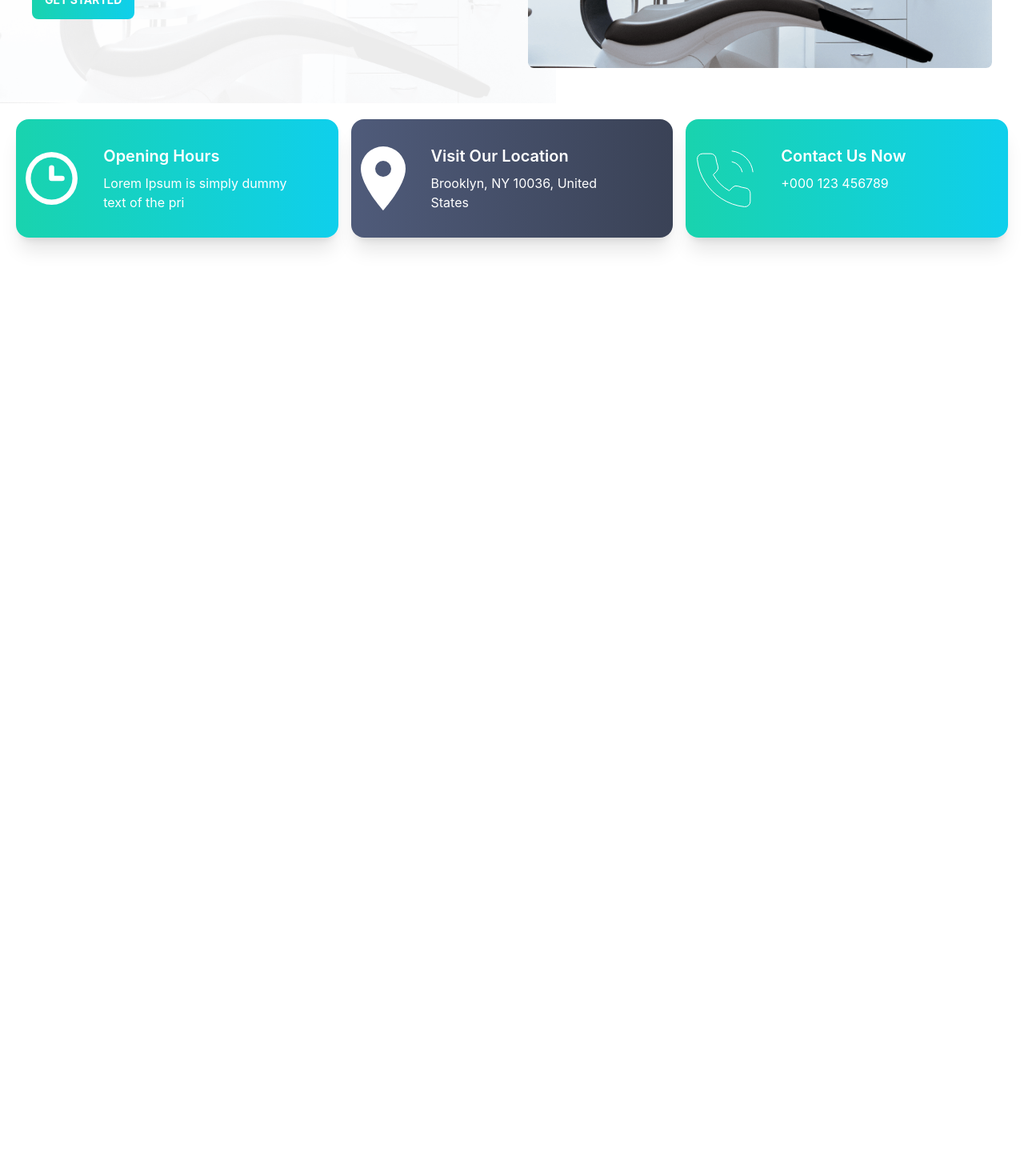
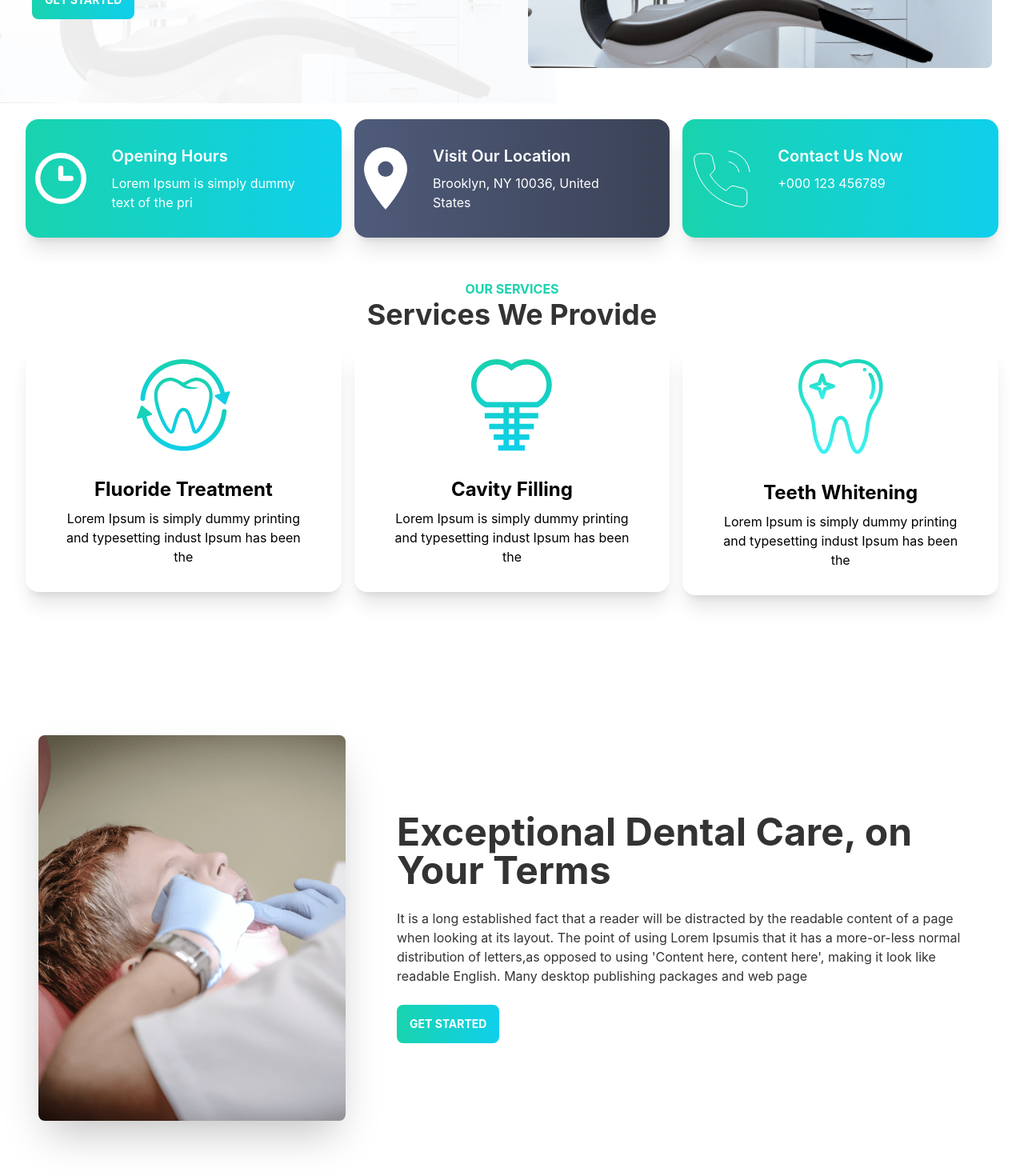
Before and after one commit to Developer-Barsha/Doctors-Portal-Client, a React (Create React App) app: page / in a window 1280 px wide. Shown: the part 380-1850 px from the top of the page at 80% size. Before the commit the page ends 800 px from the top, so only its background shows below. Built offline with nearby package versions, Linux system fonts and the light colour scheme.

Commit message:
exceptional done

```diff
--- a/src/Pages/Home/Banner/Banner.css
+++ b/src/Pages/Home/Banner/Banner.css
@@ -21,10 +21,11 @@
     padding: 20px;
 }
 
-.banner button:hover{
+.my-button:hover{
     color: #3A4256;
     transition: 0.5s;
     transform: scale(0.95);
+    border-radius: 0 5px 0 5px;
 }
 
 @media only screen and (max-width:800px) {
--- a/src/Pages/Home/Banner/Banner.js
+++ b/src/Pages/Home/Banner/Banner.js
@@ -12,7 +12,7 @@ const Banner = () => {
                 <div>
                     <h1 className='text-5xl font-bold mb-4'>Your New Smile Starts Here</h1>
                     <p>Lorem Ipsum is simply dummy text of the printing and typesetting industry. Lorem Ipsum has been the industry's standard dummy text ever since the</p>
-                    <button className='btn btn-primary border-0 text-white font-bold mt-4 bg-gradient-to-r to-primary from-secondary'>GET STARTED</button>
+                    <button className='my-button btn btn-primary border-0 text-white font-bold mt-4 bg-gradient-to-r to-primary from-secondary'>GET STARTED</button>
                 </div>
             </div>
         </section>
--- /dev/null
+++ b/src/Pages/Home/Exceptional.js
@@ -0,0 +1,19 @@
+import React from 'react';
+import exceptional from './../../assets/images/treatment.png'
+
+const Exceptional = () => {
+    return (
+        <div class="hero min-h-screen px-8">
+            <div class="hero-content flex-col lg:flex-row gap-8 lg:gap-16">
+                <img src={exceptional} class="max-w-sm rounded-lg shadow-2xl" alt=''/>
+                <div>
+                    <h1 class="text-5xl font-bold">Exceptional Dental Care, on Your Terms</h1>
+                    <p class="py-6">It is a long established fact that a reader will be distracted by the readable content of a page when looking at its layout. The point of using Lorem Ipsumis that it has a more-or-less normal distribution of letters,as opposed to using 'Content here, content here', making it look like readable English. Many desktop publishing packages and web page</p>
+                    <button className='my-button btn btn-primary border-0 text-white font-bold bg-gradient-to-r to-primary from-secondary'>GET STARTED</button>
+                </div>
+            </div>
+        </div>
+    );
+};
+
+export default Exceptional;
--- a/src/Pages/Home/Home.js
+++ b/src/Pages/Home/Home.js
@@ -1,12 +1,16 @@
 import React from 'react';
 import Banner from './Banner/Banner';
+import Exceptional from './Exceptional';
 import Info from './Info/Info';
+import Services from './Services/Services';
 
 const Home = () => {
     return (
         <div>
             <Banner/>
             <Info/>
+            <Services/>
+            <Exceptional/>
         </div>
     );
 };
--- a/src/Pages/Home/Info/Info.js
+++ b/src/Pages/Home/Info/Info.js
@@ -6,15 +6,15 @@ import phone from './../../../assets/icons/phone.svg';
 
 const Info = () => {
     const infos=[
-        {id:1, img:clock, name:'Opening Hours', description:"Lorem Ipsum is simply dummy text of the pri"},
-        {id:2, img: marker, name:'Visit Our Location', description:"Brooklyn, NY 10036, United States"},
-        {id:3, img:phone, name:'Contact Us Now', description:"+000 123 456789"}
+        {id:1, img:clock, name:'Opening Hours', description:"Lorem Ipsum is simply dummy text of the pri", bgClass:"bg-gradient-to-r to-primary from-secondary"},
+        {id:2, img: marker, name:'Visit Our Location', description:"Brooklyn, NY 10036, United States", bgClass:"bg-gradient-to-r to-accent from-neutral"},
+        {id:3, img:phone, name:'Contact Us Now', description:"+000 123 456789", bgClass:"bg-gradient-to-r to-primary from-secondary"}
     ]
 
     return (
-        <div className='grid grid-cols-1 lg:grid-cols-3 gap-4 py-5 px-5'>
+        <div className='grid grid-cols-1 lg:grid-cols-3 gap-4 py-5 px-8'>
             {
-                infos.map(info=><InfoCard info={info} />)
+                infos.map(info=><InfoCard key={info.id} info={info} />)
             }
         </div>
     );
--- a/src/Pages/Home/Info/InfoCard/InfoCard.css
+++ b/src/Pages/Home/Info/InfoCard/InfoCard.css
@@ -1,9 +1,6 @@
-.info-card:nth-child(2){
-    background: linear-gradient(90deg, #4F5B7A,#3A4256);
-}
-
 .info-card:hover{
     animation: card 0.7s ease-in-out infinite;
+    box-shadow: 5px 5px 20px #999;
 }
 
 @keyframes card{
--- a/src/Pages/Home/Info/InfoCard/InfoCard.js
+++ b/src/Pages/Home/Info/InfoCard/InfoCard.js
@@ -2,10 +2,10 @@ import React from 'react';
 import './InfoCard.css'
 
 const InfoCard = ({info}) => {
-    const {name, img, description} = info;
+    const {name, img, description, bgClass} = info;
 
     return (
-        <div class="info-card card bg-gradient-to-r text-white to-primary from-secondary lg:card-side shadow-xl px-3">
+        <div class={`info-card card text-white lg:card-side shadow-xl px-3 ${bgClass}`}>
             <figure><img src={img} alt="Album" className='pt-4 lg:pt-0' /></figure>
             <div class="card-body">
                 <h2 class="card-title">{name}</h2>
--- /dev/null
+++ b/src/Pages/Home/Services/ServiceCard.js
@@ -0,0 +1,19 @@
+import React from 'react';
+
+const ServiceCard = ({service}) => {
+    const {name, img, description} = service;
+
+    return (
+        <div>
+            <div class={`info-card card text-black shadow-xl px-3 bg-white`}>
+            <figure><img src={img} alt="Album" className='pt-5' /></figure>
+            <div class="card-body">
+                <h2 class="text-2xl font-bold">{name}</h2>
+                <p>{description}</p>
+            </div>
+        </div>
+        </div>
+    );
+};
+
+export default ServiceCard;
--- /dev/null
+++ b/src/Pages/Home/Services/Services.js
@@ -0,0 +1,27 @@
+import React from 'react';
+import whitening from './../../../assets/images/whitening.png';
+import cavity from './../../../assets/images/cavity.png';
+import fluoride from './../../../assets/images/fluoride.png';
+import ServiceCard from './ServiceCard';
+
+const Services = () => {
+    const services=[
+        {id:1, img: fluoride, name:'Fluoride Treatment', description:"Lorem Ipsum is simply dummy printing and typesetting indust Ipsum has been the"},
+        {id:2, img: cavity, name:'Cavity Filling', description:"Lorem Ipsum is simply dummy printing and typesetting indust Ipsum has been the"},
+        {id:3, img: whitening, name:'Teeth Whitening', description:"Lorem Ipsum is simply dummy printing and typesetting indust Ipsum has been the"},
+    ]
+
+    return (
+        <section>
+            <h1 className="pt-8 font-bold text-center text-secondary">OUR SERVICES</h1>
+            <h1 className="text-4xl font-bold text-center">Services We Provide</h1>
+            <div className='grid grid-cols-1 lg:grid-cols-3 gap-4 px-8 py-4 text-center'>
+            {
+                services.map(service=><ServiceCard key={service.key} service={service} />)
+            }
+        </div>
+        </section>
+    );
+};
+
+export default Services;
--- a/tailwind.config.js
+++ b/tailwind.config.js
@@ -14,7 +14,7 @@ module.exports = {
           primary: "#0FCFEC",
           secondary: "#19D3AE",
           accent: "#3A4256",
-          neutral: "#3d4451",
+          neutral: "#4F5B7A",
           "base-100": "#ffffff",
         },
       },
```
